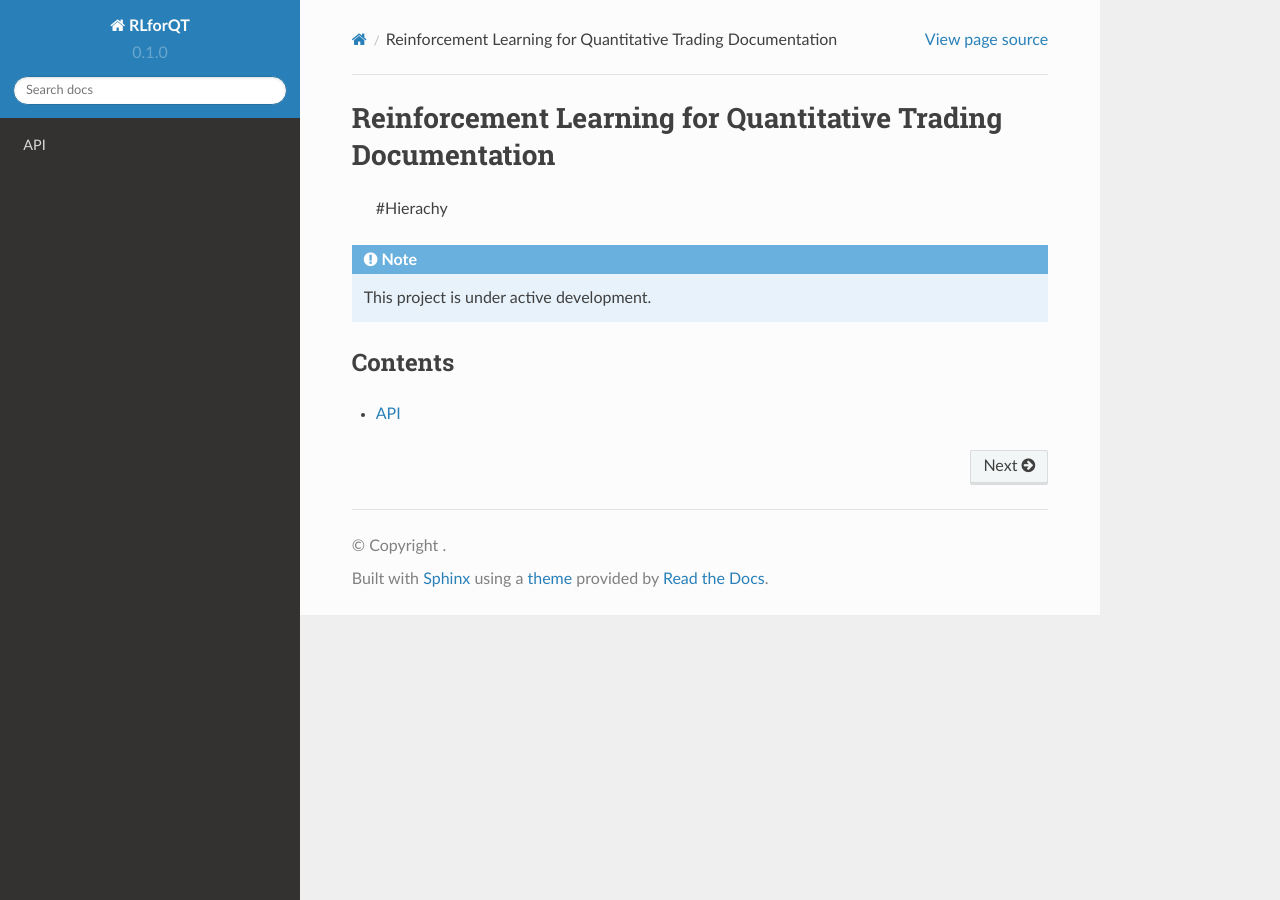
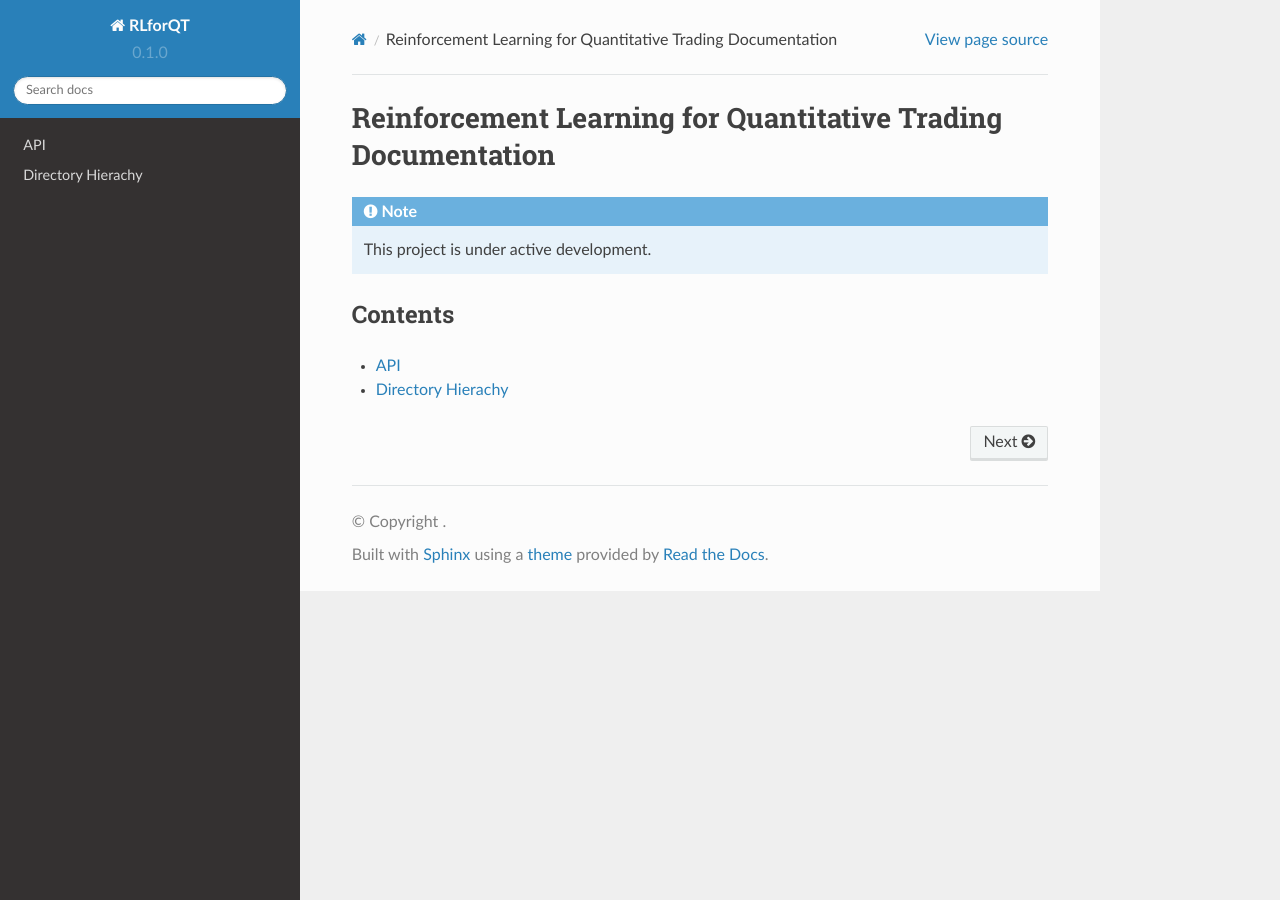
Before and after one commit to yonggang-Xie/readthedocs, a Sphinx documentation site: the page built from docs/source/index.rst, in a window 1280 px wide. Built offline with Sphinx 7.4.7 and the Read the Docs theme 2.0.0, drawn with Linux system fonts in a browser that asks for light colours; pages that are not in the unit, such as notebooks, are missing from menus; some of the changed lines change nothing that is shown.

Commit message:
Update index.rst

```diff
--- a/docs/source/index.rst
+++ b/docs/source/index.rst
@@ -1,11 +1,8 @@
 Reinforcement Learning for Quantitative Trading Documentation
 ===================================
- #Hierachy
 
 .. note::
-
    This project is under active development.
-
 Contents
 --------
 
@@ -13,9 +10,9 @@
 
    Usage
    api
-
-   1.	Prerequisites
-   2.	Installation
-   3.	Hierarchy
-   4.	Quick Run (Config_file, Train Script, Test Script)
-   5.	Agents
+   Hierachy
+   Prerequisites
+   Installation
+   Hierarchy
+   Quick Run (Config_file, Train Script, Test Script)
+   Agents
```
